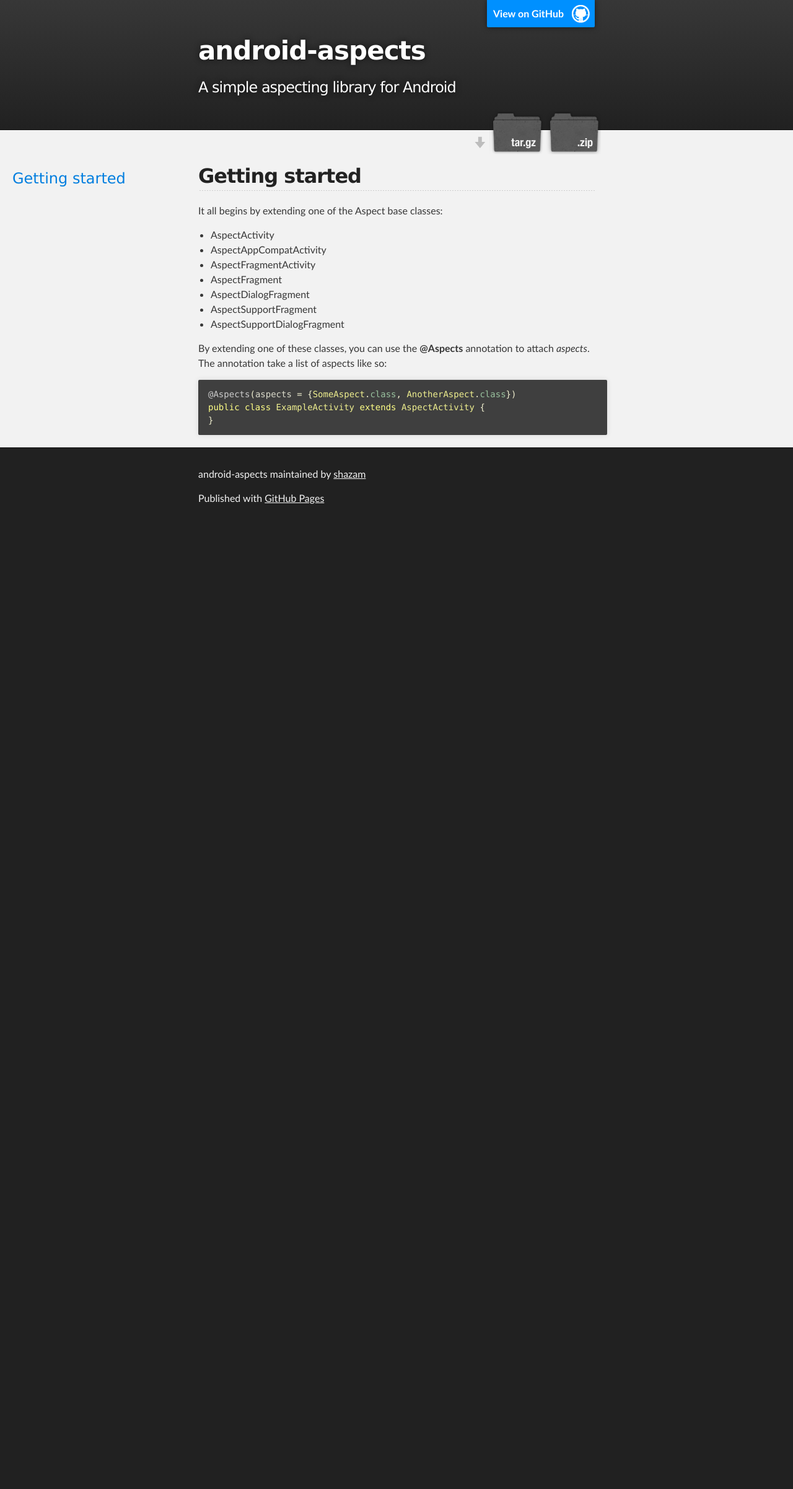
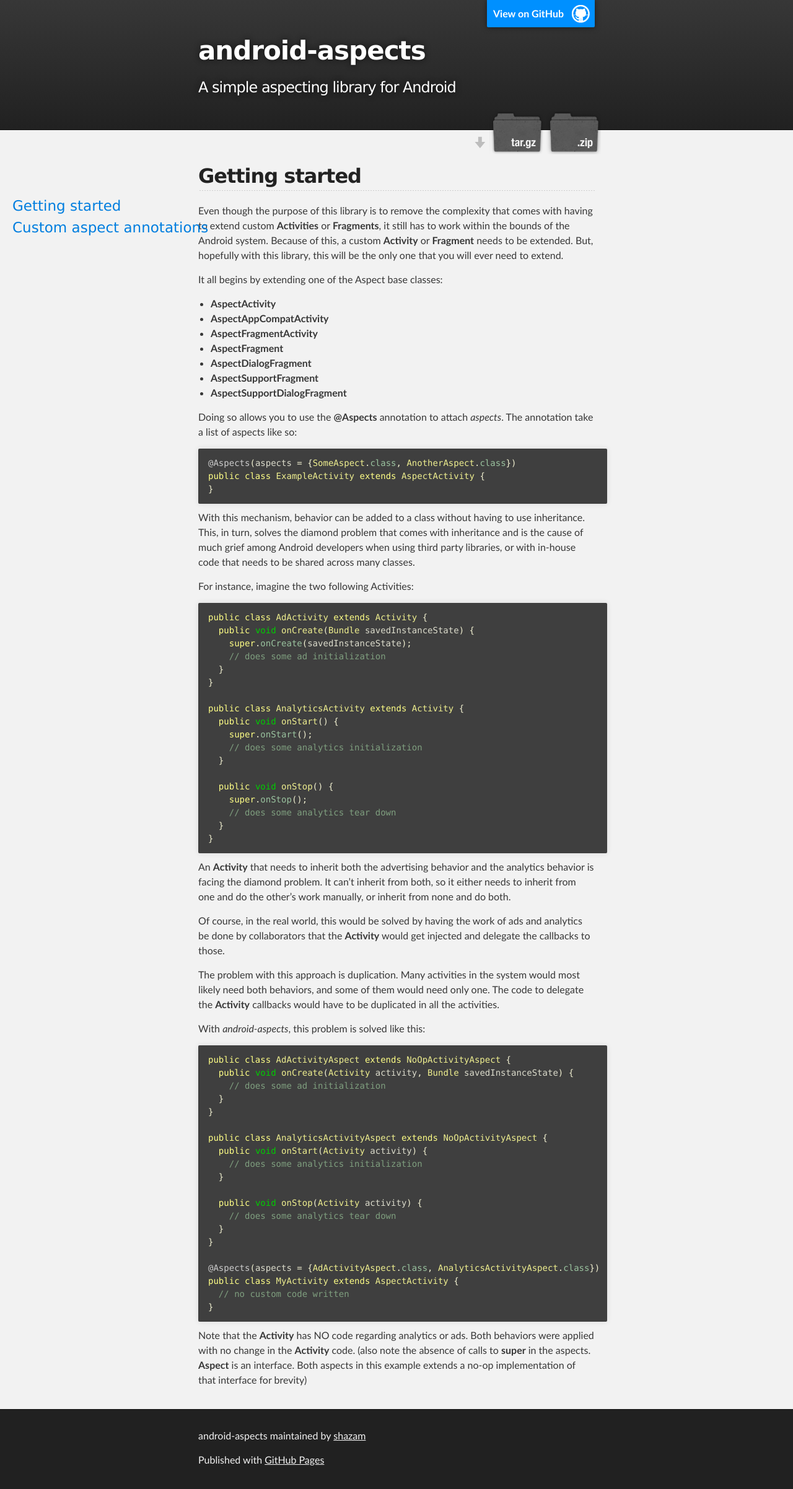
Before and after one commit to shazam/android-aspects, a Jekyll site: the page built from _posts/2015-07-02-Getting-started.md, in a window 1280 px wide. Shown: the whole page at 62% size. Built offline with Jekyll 4.4.1, drawn with Linux system fonts in a browser that asks for light colours; before the commit the page ends 900 px from its top, so only the background shows below that.

Commit message:
Adding content

```diff
--- a/_posts/2015-07-02-Getting-started.md
+++ b/_posts/2015-07-02-Getting-started.md
@@ -5,17 +5,19 @@ title: Getting started
 
 ## Getting started
 
+Even though the purpose of this library is to remove the complexity that comes with having to extend custom **Activities** or **Fragments**, it still has to work within the bounds of the Android system. Because of this, a custom **Activity** or **Fragment** needs to be extended. But, hopefully with this library, this will be the only one that you will ever need to extend.
+
 It all begins by extending one of the Aspect base classes:
 
-* AspectActivity
-* AspectAppCompatActivity
-* AspectFragmentActivity
-* AspectFragment
-* AspectDialogFragment
-* AspectSupportFragment
-* AspectSupportDialogFragment
+* **AspectActivity**
+* **AspectAppCompatActivity**
+* **AspectFragmentActivity**
+* **AspectFragment**
+* **AspectDialogFragment**
+* **AspectSupportFragment**
+* **AspectSupportDialogFragment**
 
-By extending one of these classes, you can use the **@Aspects** annotation to attach *aspects*. The annotation take a list of aspects like so:
+Doing so allows you to use the **@Aspects** annotation to attach *aspects*. The annotation take a list of aspects like so:
 
 
 {% highlight java %}
@@ -23,3 +25,61 @@ By extending one of these classes, you can use the **@Aspects** annotation to at
 public class ExampleActivity extends AspectActivity {
 }
 {% endhighlight %}
+
+With this mechanism, behavior can be added to a class without having to use inheritance. This, in turn, solves the diamond problem that comes with inheritance and is the cause of much grief among Android developers when using third party libraries, or with in-house code that needs to be shared across many classes.
+
+For instance, imagine the two following Activities:
+
+{% highlight java %}
+public class AdActivity extends Activity {
+  public void onCreate(Bundle savedInstanceState) {
+    super.onCreate(savedInstanceState);
+    // does some ad initialization
+  }
+}
+
+public class AnalyticsActivity extends Activity {
+  public void onStart() {
+    super.onStart();
+    // does some analytics initialization
+  }
+
+  public void onStop() {
+    super.onStop();
+    // does some analytics tear down
+  }
+}
+{% endhighlight %}
+
+An **Activity** that needs to inherit both the advertising behavior and the analytics behavior is facing the diamond problem. It can't inherit from both, so it either needs to inherit from one and do the other's work manually, or inherit from none and do both.
+
+Of course, in the real world, this would be solved by having the work of ads and analytics be done by collaborators that the **Activity** would get injected and delegate the callbacks to those.
+
+The problem with this approach is duplication. Many activities in the system would most likely need both behaviors, and some of them would need only one. The code to delegate the **Activity** callbacks would have to be duplicated in all the activities.
+
+With *android-aspects*, this problem is solved like this:
+
+{% highlight java %}
+public class AdActivityAspect extends NoOpActivityAspect {
+  public void onCreate(Activity activity, Bundle savedInstanceState) {
+    // does some ad initialization
+  }
+}
+
+public class AnalyticsActivityAspect extends NoOpActivityAspect {
+  public void onStart(Activity activity) {
+    // does some analytics initialization
+  }
+
+  public void onStop(Activity activity) {
+    // does some analytics tear down
+  }
+}
+
+@Aspects(aspects = {AdActivityAspect.class, AnalyticsActivityAspect.class})
+public class MyActivity extends AspectActivity {
+  // no custom code written
+}
+{% endhighlight %}
+
+Note that the **Activity** has NO code regarding analytics or ads. Both behaviors were applied with no change in the **Activity** code. (also note the absence of calls to **super** in the aspects. **Aspect** is an interface. Both aspects in this example extends a no-op implementation of that interface for brevity)
--- a/stylesheets/stylesheet.css
+++ b/stylesheets/stylesheet.css
@@ -369,15 +369,15 @@ Full-Width Styles
 
 .sidebar {
   position: fixed;
-  top: 30%;
+  top: 35%;
   left: 0;
   z-index: 999;
-  width: 300px;
+  width: 350px;
   height: 23px;
   list-style-position: inside;
   list-style: none;
   list-style-type: none;
-  font-size: x-large;
+  font-size: 120%;
   font-family: 'Lucida Grande', 'Calibri', Helvetica, Arial, sans-serif;
   margin: 0;
   padding: 0;
```
Also changed, not shown: _posts/2015-07-02-Custom-aspect-annotations.md (added, +78 -0 lines).
